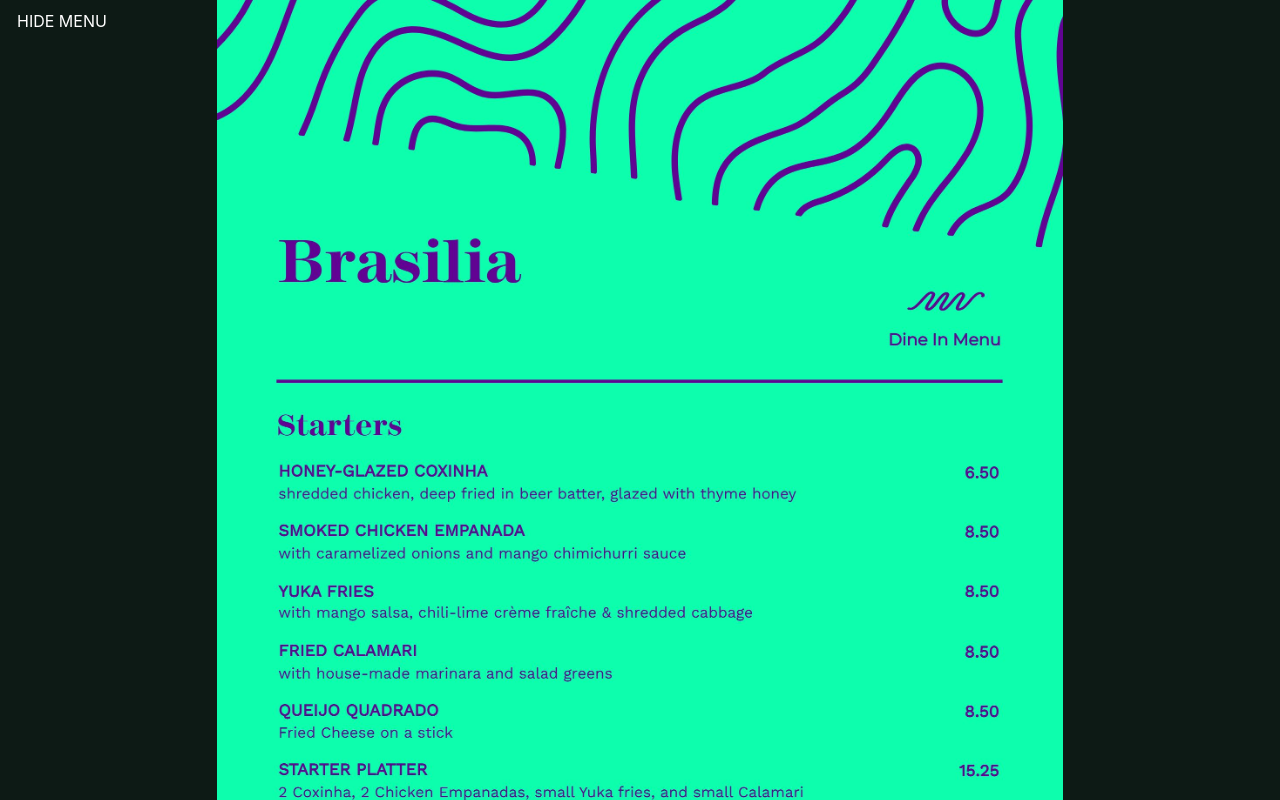
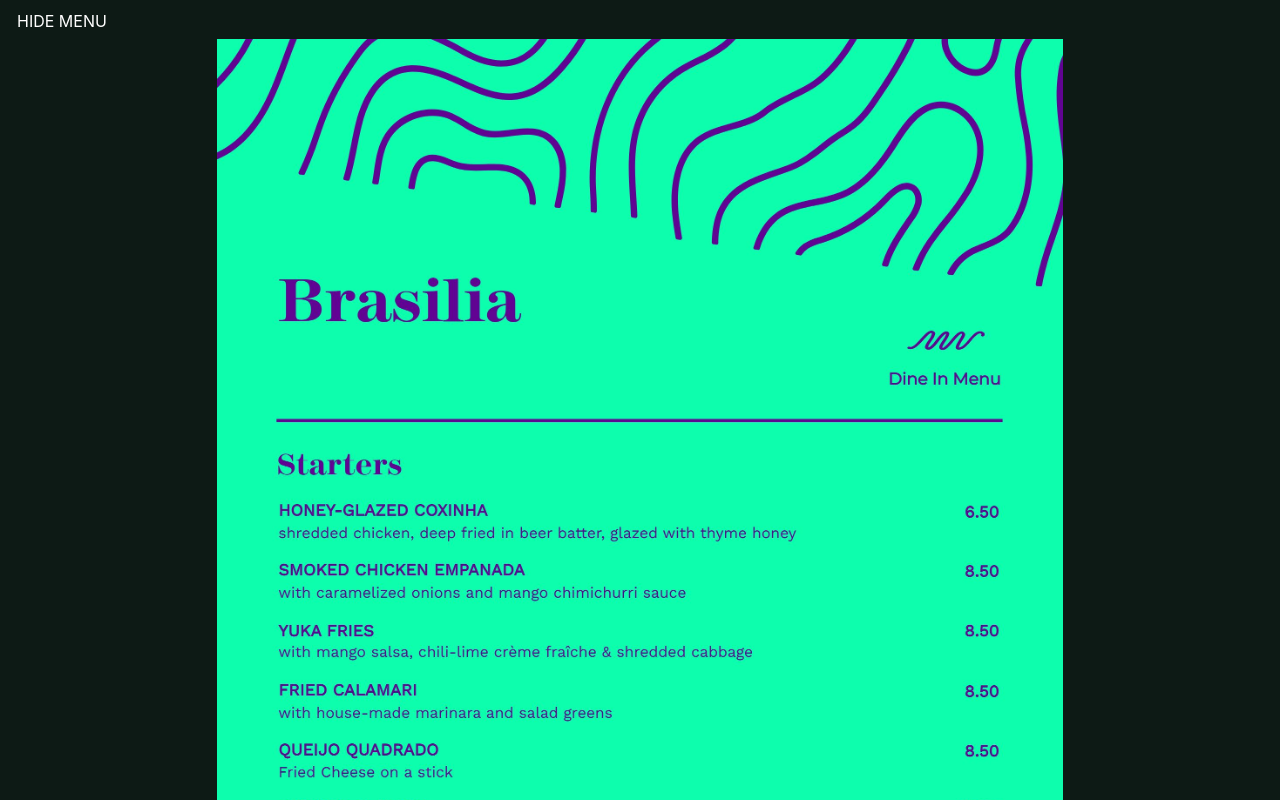
Before and after one commit to ianfletcher314/BrasiliaRestaurant, a React (Create React App) app: page / in a window 1280 px wide. Both pictures are taken after a click on the button "MENU". Shown: the top 800 px of the page. Built offline with nearby package versions, Linux system fonts and the light colour scheme; a web font is replaced by a local one.

Commit message:
added margin-top to the menus to make them separate from the topof the page and from eachother. now I need tomake sure the buttons in the churrasco section and the buttons in the drinks section link to the menu

```diff
--- a/src/components/Menu/style.css
+++ b/src/components/Menu/style.css
@@ -1,3 +1,6 @@
 .box {
   background-color: rgb(13, 26, 21);
 }
+.menuHolder {
+  margin-top: 3%;
+}
```
